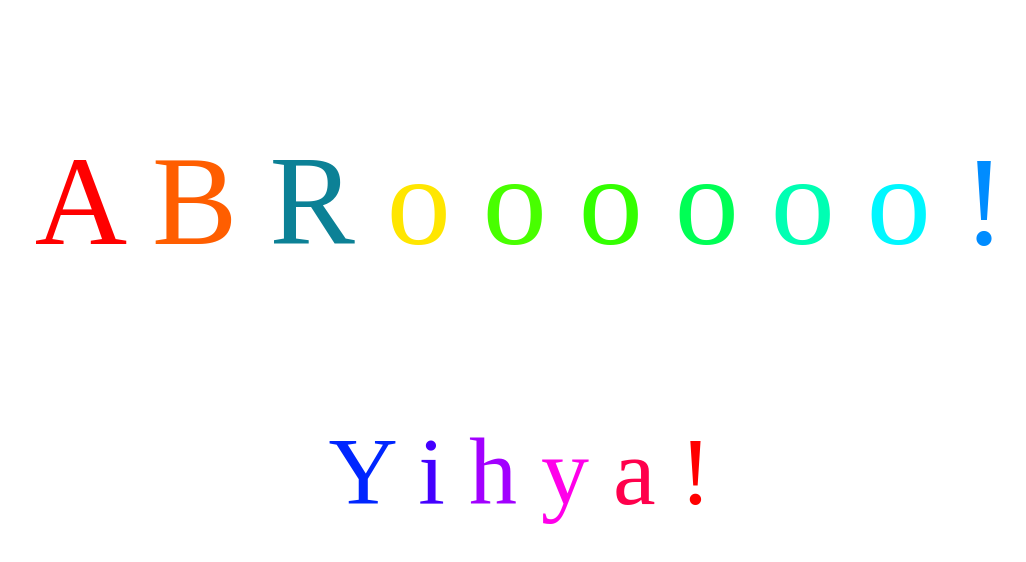
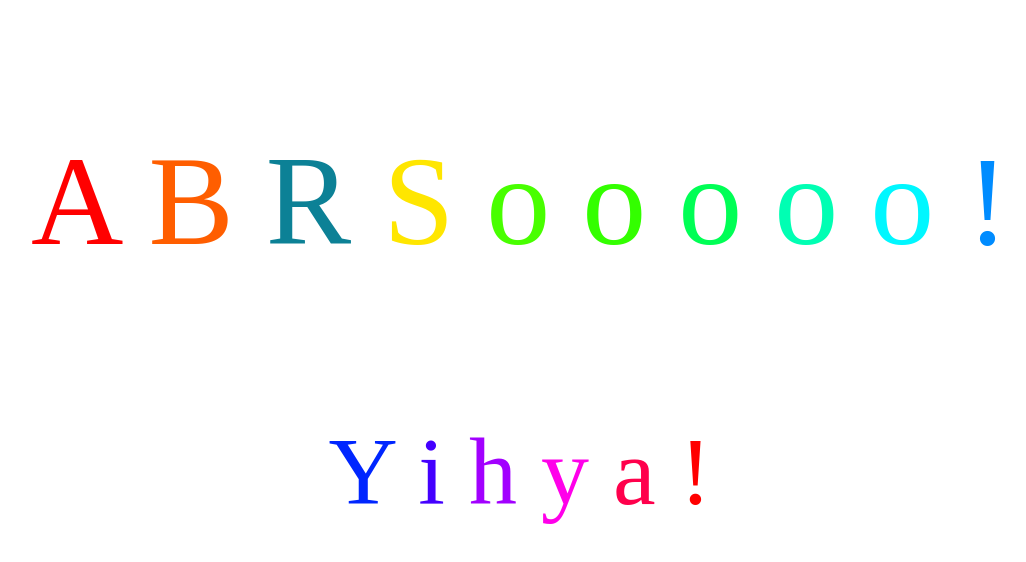
Before and after one commit to wichigo/activite-4, a plain HTML site: page index.html in a window 1280 px wide. Shown: the top 562 px of the page, without its empty margins (128-1154 px from the left). Drawn offline with Linux system fonts and the light colour scheme.

Commit message:
Lettre 4 changé en S

```diff
--- a/index.html
+++ b/index.html
@@ -12,7 +12,7 @@
         <span class="letter_1">A</span>
         <span class="letter_2">B</span>
         <span class="letter_3">R</span>
-        <span class="letter_4">o</span>
+        <span class="letter_4">S</span>
         <span class="letter_5">o</span>
         <span class="letter_6">o</span>
         <span class="letter_7">o</span>
```
